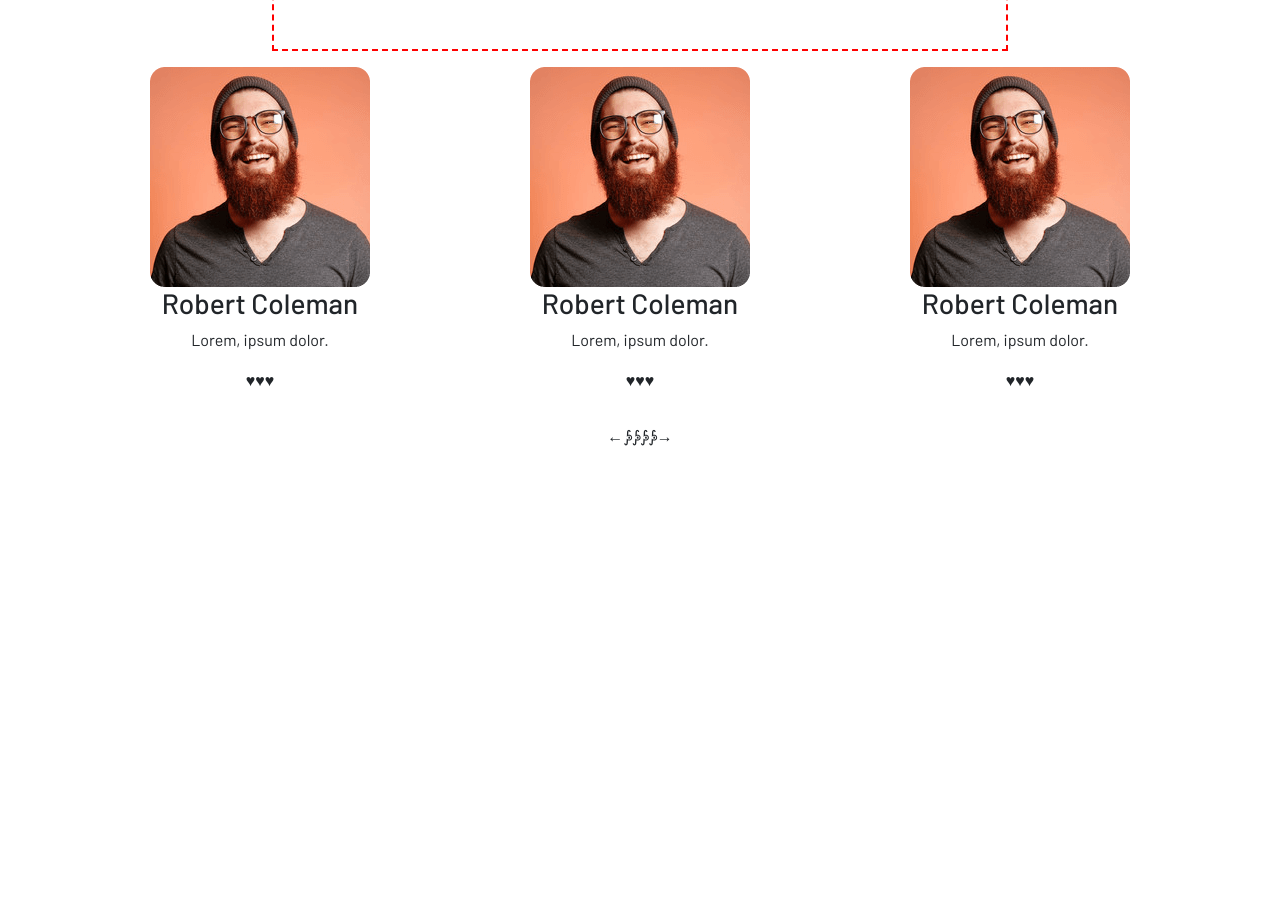
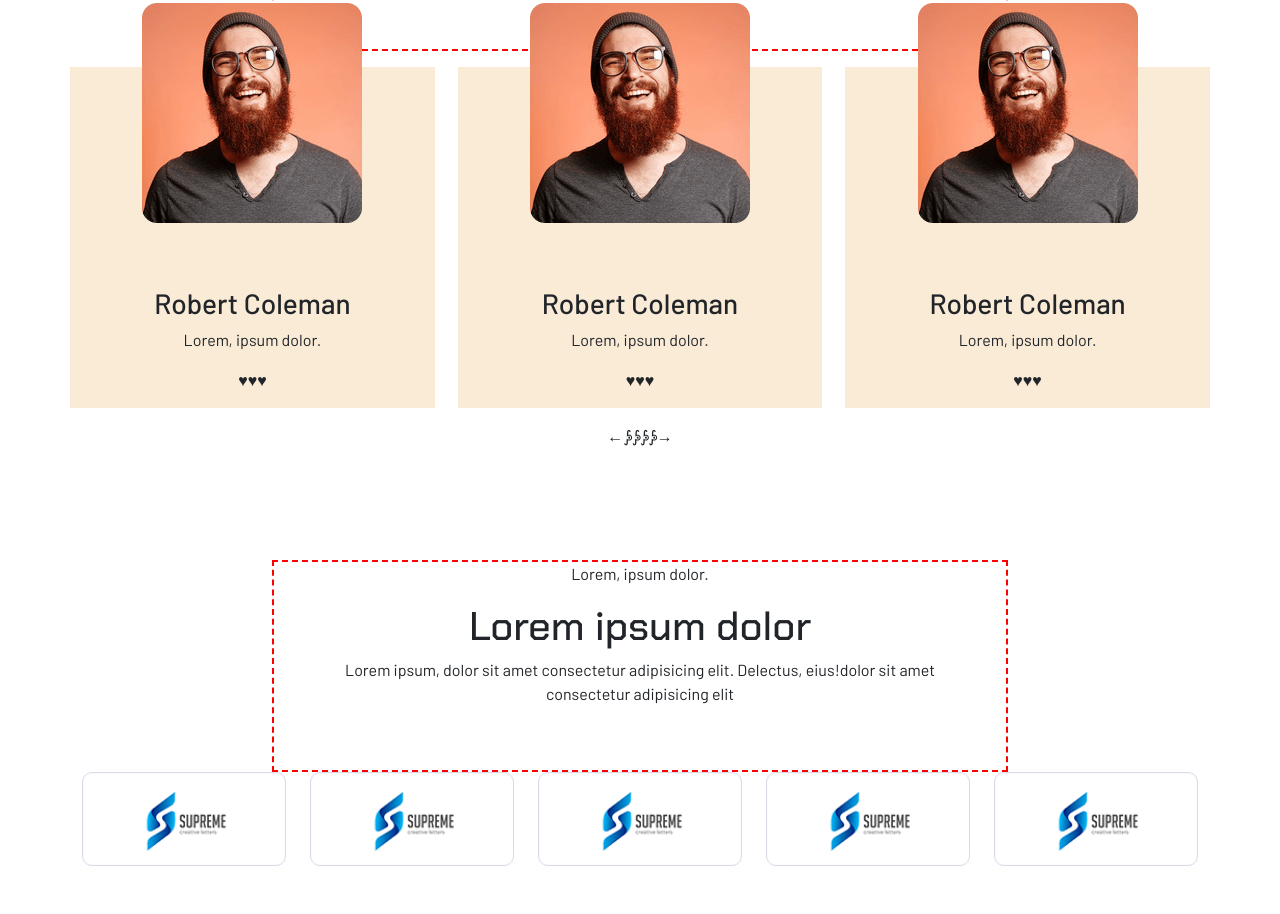
Before and after one commit to PaoloCardinale09/proj-html-vuejs, a plain HTML site: page index.html in a window 1280 px wide. Shown: the part 4271-5185 px from the top of the page. Before the commit the page ends 4783 px from the top, so only its background shows below. Drawn offline with nearby package versions, Linux system fonts and the light colour scheme.

Commit message:
add our clients section layout

```diff
--- a/css/style.css
+++ b/css/style.css
@@ -38,3 +38,18 @@ header {
   height: 43rem;
   margin-left: -18rem;
 }
+
+/******** TEAM MEMBERS ********/
+.team-members--card {
+  width: 32%;
+  background-color: antiquewhite;
+}
+.team-members--card > img {
+  position: relative;
+  top: -4rem;
+}
+
+/******** OUR CLIENTS ********/
+#our-clients img {
+  width: 100%;
+}
--- a/index.html
+++ b/index.html
@@ -85,7 +85,7 @@
 
       <!-- START MAIN -->
       <main>
-        <!-- START SECTION OUR LOVE -->
+        <!-- START OUR LOVE SECTION-->
         <section id="our-love" class="py-5">
           <div class="container">
             <div id="our-love--text" class="row">
@@ -139,9 +139,9 @@
             </div>
           </div>
         </section>
-        <!-- END SECTION OUR LOVE -->
+        <!-- END OUR LOVE SECTION -->
 
-        <!-- START SECTION QUICK FACTS-->
+        <!-- START QUICK FACTS SECTION-->
         <section id="quick-facts" class="py-5">
           <div class="container text-center">
             <div class="row">
@@ -167,9 +167,9 @@
             </div>
           </div>
         </section>
-        <!-- END SECTION QUICK FACTS-->
+        <!-- END QUICK FACTS SECTION-->
 
-        <!-- START SECTION OUR WORKS -->
+        <!-- START OUR WORKS SECTION-->
         <section id="our-works" class="py-5">
           <div class="container">
             <div class="row">
@@ -197,9 +197,9 @@
             </div>
           </div>
         </section>
-        <!-- END SECTION OUR WORKS -->
+        <!-- END OUR WORKS SECTION-->
 
-        <!-- START SECTION OUR PROCESS -->
+        <!-- START OUR PROCESS SECTION -->
         <section id="our-process" class="py-5">
           <div class="container">
             <div class="row">
@@ -251,9 +251,9 @@
             </div>
           </div>
         </section>
-        <!-- END SECTION OUR PROCESS -->
+        <!-- END OUR PROCESS SECTION -->
 
-        <!-- START TEAM MEMBER -->
+        <!-- START TEAM MEMBER SECTION-->
         <section id="team-members" class="py-5">
           <div class="container">
             <div class="row">
@@ -320,7 +320,43 @@
             </div>
           </div>
         </section>
-        <!-- END TEAM MEMBER -->
+        <!-- END TEAM MEMBER SECTION -->
+
+        <!-- START OUR CLIENTS SECTION  -->
+        <section id="our-clients" class="py-5">
+          <div class="container">
+            <div class="row">
+              <div class="col-8 offset-2">
+                <div id="our-clients--text " class="text-center px-5 pb-5 dbg">
+                  <p>Lorem, ipsum dolor.</p>
+                  <h2 class="h1 family-text-title">Lorem ipsum dolor</h2>
+                  <p>
+                    Lorem ipsum, dolor sit amet consectetur adipisicing elit.
+                    Delectus, eius!dolor sit amet consectetur adipisicing elit
+                  </p>
+                </div>
+              </div>
+            </div>
+            <div class="row row-cols-5">
+              <div class="col">
+                <img src="./img/assets/sponsor1.png" alt="" />
+              </div>
+              <div class="col">
+                <img src="./img/assets/sponsor1.png" alt="" />
+              </div>
+              <div class="col">
+                <img src="./img/assets/sponsor1.png" alt="" />
+              </div>
+              <div class="col">
+                <img src="./img/assets/sponsor1.png" alt="" />
+              </div>
+              <div class="col">
+                <img src="./img/assets/sponsor1.png" alt="" />
+              </div>
+            </div>
+          </div>
+        </section>
+        <!-- END OUR CLIENTS SECTION  -->
       </main>
     </div>
   </body>
```
